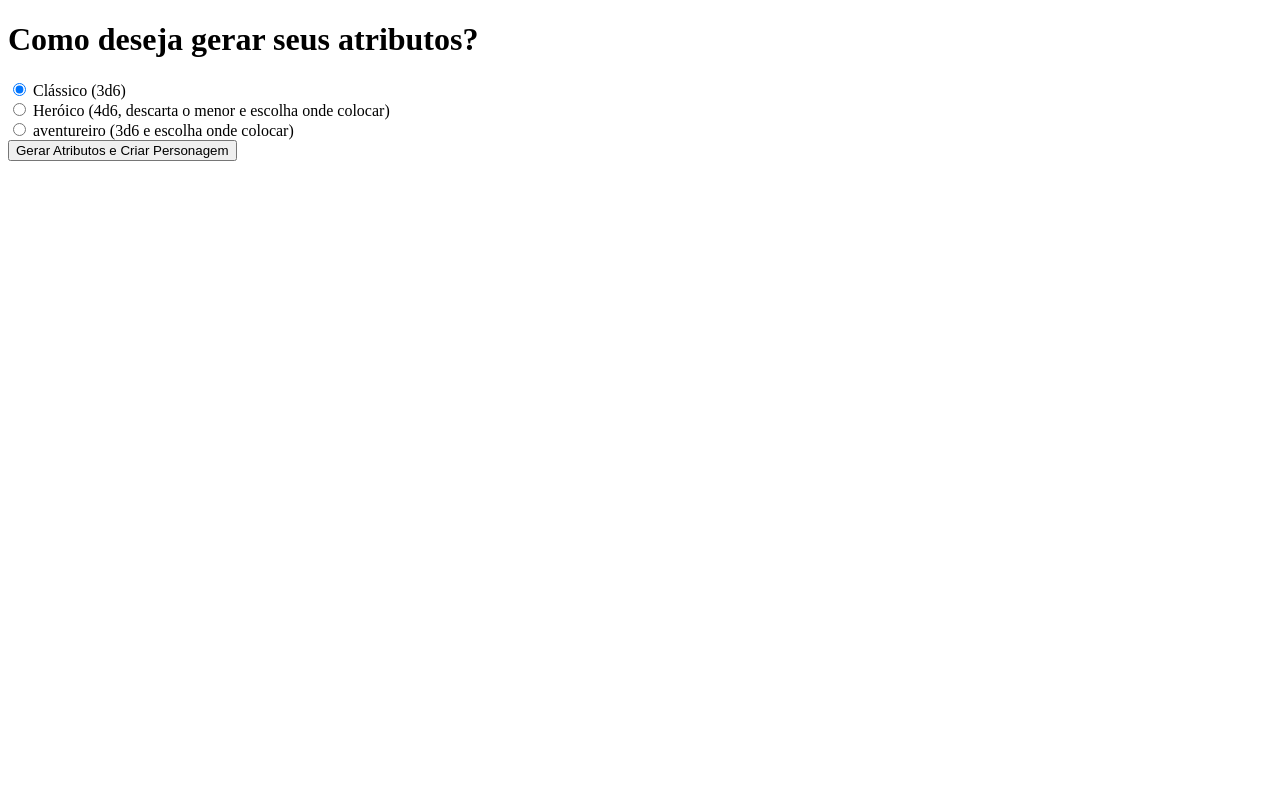
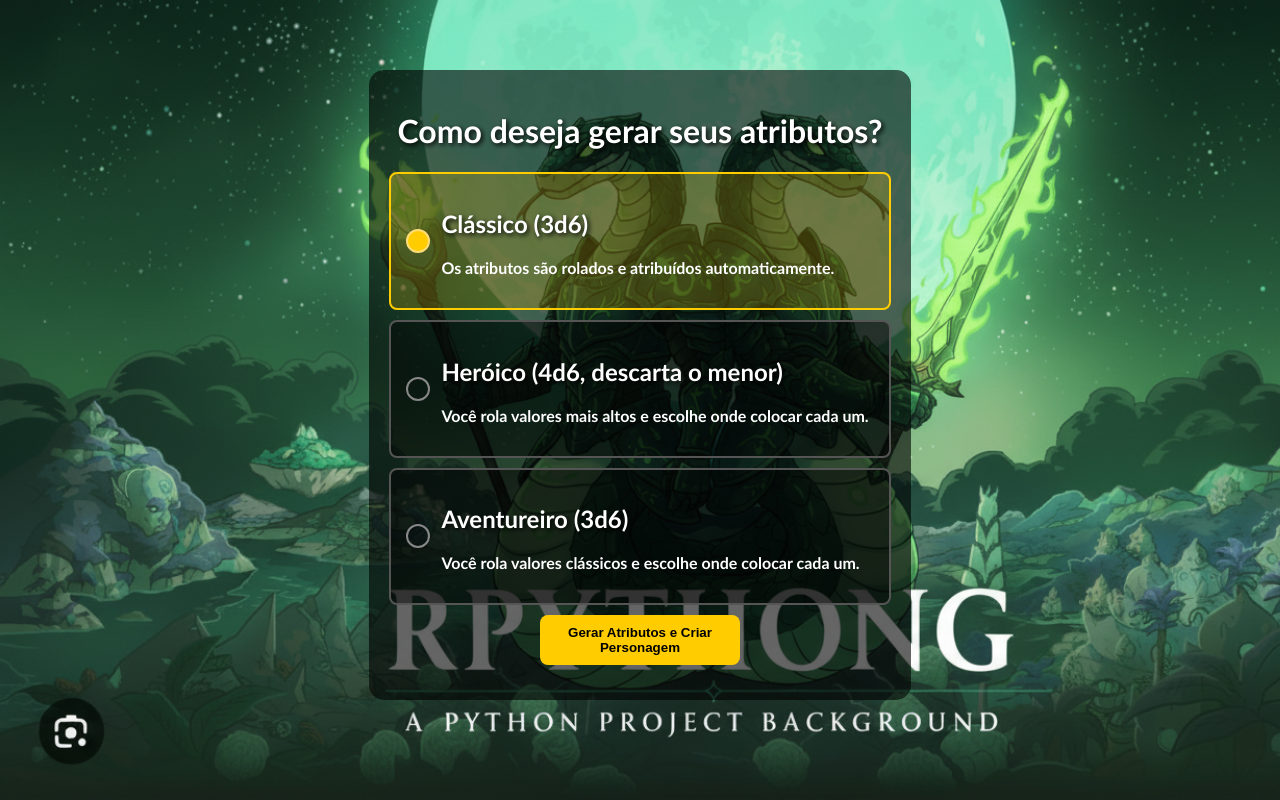
Before and after one commit to leuoreiz/Projeto-Pyhton, a Flask app: page /atributos in a window 1280 px wide. Run offline with Flask 3, Linux system fonts and the light colour scheme; the visitor is signed in with stand-in values (Sample User, id 1).

Commit message:
finalizad0

```diff
--- a/app.py
+++ b/app.py
@@ -6,7 +6,7 @@ import models.geracao_atributos as geracao_atributos
 
 app = Flask(__name__)
 # Chave secreta necessária para que as sessões funcionem
-app.secret_key = 'sua_chave_secreta_muito_segura_aqui'
+app.secret_key = 'sunga_branca'
 
 
 @app.route("/", methods=["GET", "POST"])
@@ -25,41 +25,85 @@ def index():
 
 @app.route("/atributos", methods=["GET", "POST"])
 def escolher_atributos():
-    """Página para escolher o modo de rolagem de atributos."""
+
     if 'nome' not in session:
         return redirect(url_for('index'))  # Redireciona se os dados básicos não existirem
 
     if request.method == "POST":
         modo = request.form.get("modo")
-        atributos_finais = {}
+
+        # Modo Clássico cria o personagem diretamente
         if modo == "1":
-            atributos_finais = geracao_atributos.gerar_atributos_classico()
-        elif modo in ["2", "3"]:
-            if modo == "2":
-                atributos_finais = list(geracao_atributos.gerar_atributos_heroico())
-            else:
-                atributos_finais = list(geracao_atributos.gerar_atributos_aventureiro())
-        else:
-            atributos_finais = geracao_atributos.gerar_atributos_classico()
+            atributos = geracao_atributos.gerar_atributos_classico()
+
+            classe_obj = CLASSES_DISPONIVEIS[session["id_classe"]]
+            raca_obj = RACAS_DISPONIVEIS[session["id_raca"]]
+
+            heroi = Personagem(
+                nome=session["nome"],
+                classe=classe_obj,
+                raca=raca_obj,
+            )
+            heroi.atributos = atributos
+            session["heroi"] = heroi.to_dict()
+            return redirect(url_for("mostrar_personagem"))
+
+        # Outros modos redirecionam para a distribuição
+        elif modo == "2":  # heróico
+            valores = geracao_atributos.gerar_atributos_heroico()
+        elif modo == "3":  # aventureiro
+            valores = geracao_atributos.gerar_atributos_aventureiro()
+        else: # Se nenhum modo for selecionado, volta
+            return redirect(url_for("escolher_atributos"))
+
+        session["valores"] = valores
+        session["modo_atributos"] = modo
+        return redirect(url_for("distribuir_atributos"))
+
+    return render_template("atributos.html")
 
 
-        classe_obj = CLASSES_DISPONIVEIS[session['id_classe']]
-        raca_obj = RACAS_DISPONIVEIS[session['id_raca']]
+@app.route("/distribuir", methods=["GET", "POST"])
+def distribuir_atributos():
+    valores = session.get("valores")
+    modo = session.get("modo_atributos")
 
-        # Cria a instância do personagem passando os objetos
+    if not valores:
+        return redirect(url_for("escolher_atributos"))
+
+    atributos_nomes = ["Força", "Destreza", "Constituição", "Inteligência", "Sabedoria", "Carisma"]
+
+    if request.method == "POST":
+        valores_usados = [int(v) for v in request.form.values()]
+        if sorted(valores_usados) != sorted(valores):
+            # Adicionar uma mensagem de erro aqui seria ideal
+            return redirect(url_for('distribuir_atributos'))
+
+        atributos_finais = {}
+        for nome in atributos_nomes:
+            escolha = request.form.get(nome)
+            if escolha:
+                atributos_finais[nome] = int(escolha)
+
+        # Cria personagem
+        classe_obj = CLASSES_DISPONIVEIS[session["id_classe"]]
+        raca_obj = RACAS_DISPONIVEIS[session["id_raca"]]
+
         heroi = Personagem(
-            nome=session['nome'],
+            nome=session["nome"],
             classe=classe_obj,
-            raca=raca_obj
+            raca=raca_obj,
         )
         heroi.atributos = atributos_finais
+        session["heroi"] = heroi.to_dict()
 
-        # Armazena o herói na sessão usando o método to_dict()
-        session['heroi'] = heroi.to_dict()
+        # Limpa os dados temporários da sessão
+        session.pop("valores", None)
+        session.pop("modo_atributos", None)
 
-        return redirect(url_for('mostrar_personagem'))
+        return redirect(url_for("mostrar_personagem"))
 
-    return render_template("atributos.html")
+    return render_template("distribuir.html", valores=valores, atributos=atributos_nomes, modo=modo)
 
 
 @app.route("/personagem")
--- a/static/style.css
+++ b/static/style.css
@@ -1,9 +1,10 @@
 body {
     margin: 0;
-    padding: 0;
+    padding: 20px;
     font-family: 'Trebuchet MS', sans-serif;
     background-image: url('imgs/fundobg.png');
     background-size: cover;
+    background-attachment: fixed; /* Mantém o fundo fixo ao rolar a página */
     color: #fff;
     text-align: center;
 }
@@ -38,8 +99,65 @@ button {
     background-color: #ffcc00;
     font-weight: bold;
     cursor: pointer;
+    transition: background-color 0.3s;
 }
 
 button:hover {
     background-color: #ffaa00;
 }
+
+a {
+    color: #ffcc00;
+    text-decoration: none;
+    font-weight: bold;
+}
+
+a:hover {
+    text-decoration: underline;
+}
+
+/* --- ESTILO PARA TRANSFORMAR RADIO EM BOTÕES DE SELEÇÃO --- */
+.modo-selecao-container input[type="radio"] {
+    display: none;
+}
+
+.modo-opcao {
+    display: block;
+    position: relative;
+    background-color: rgba(0, 0, 0, 0.5);
+    border: 2px solid #555;
+    border-radius: 8px;
+    padding: 15px 20px;
+    padding-left: 50px;
+    margin-bottom: 10px;
+    cursor: pointer;
+    transition: all 0.2s ease;
+    text-align: left;
+}
+
+.modo-opcao::before {
+    content: '';
+    position: absolute;
+    left: 15px;
+    top: 50%;
+    transform: translateY(-50%);
+    width: 20px;
+    height: 20px;
+    border: 2px solid #888;
+    border-radius: 50%;
+    transition: all 0.2s ease;
+}
+
+.modo-opcao:hover {
+    border-color: #ffcc00;
+}
+
+.modo-selecao-container input[type="radio"]:checked + .modo-opcao {
+    background-color: rgba(255, 204, 0, 0.2);
+    border-color: #ffcc00;
+}
+
+.modo-selecao-container input[type="radio"]:checked + .modo-opcao::before {
+    background-color: #ffcc00;
+    border-color: #ffde7a;
+}
--- a/templates/atributos.html
+++ b/templates/atributos.html
@@ -1,20 +1,44 @@
 <!DOCTYPE html>
-<html lang="en">
+<html lang="pt-br">
 <head>
     <meta charset="UTF-8">
     <title>Escolha seus Atributos</title>
+    <link rel="stylesheet" href="{{ url_for('static', filename='style.css') }}">
 </head>
 <body>
-    <h1>Como deseja gerar seus atributos?</h1>
     <form method="post">
-        <input type="radio" id="classico" name="modo" value="1" checked>
-        <label for="classico">Clássico (3d6)</label><br>
+        <h1>Como deseja gerar seus atributos?</h1>
 
-        <input type="radio" id="heroico" name="modo" value="2">
-        <label for="heroico">Heróico (4d6, descarta o menor e escolha onde colocar)</label><br>
+        <div class="modo-selecao-container">
 
-        <input type="radio" id="aventureiro" name="modo" value="3">
-        <label for="aventureiro">aventureiro (3d6 e escolha onde colocar)</label><br>
+            <!-- Opção 1: Clássico -->
+            <label>
+                <input type="radio" name="modo" value="1" checked>
+                <div class="modo-opcao">
+                    <h2>Clássico (3d6)</h2>
+                    <p>Os atributos são rolados e atribuídos automaticamente.</p>
+                </div>
+            </label>
+
+            <!-- Opção 2: Heróico -->
+            <label>
+                <input type="radio" name="modo" value="2">
+                <div class="modo-opcao">
+                    <h2>Heróico (4d6, descarta o menor)</h2>
+                    <p>Você rola valores mais altos e escolhe onde colocar cada um.</p>
+                </div>
+            </label>
+
+            <!-- Opção 3: Aventureiro -->
+            <label>
+                <input type="radio" name="modo" value="3">
+                <div class="modo-opcao">
+                    <h2>Aventureiro (3d6)</h2>
+                    <p>Você rola valores clássicos e escolhe onde colocar cada um.</p>
+                </div>
+            </label>
+
+        </div>
 
         <button type="submit">Gerar Atributos e Criar Personagem</button>
     </form>
--- a/templates/personagem.html
+++ b/templates/personagem.html
@@ -6,6 +6,7 @@
   <title>Ficha do Personagem</title>
 </head>
 <body>
+  <div class="ficha-container">
   <h1>Ficha do Personagem</h1>
   <p><strong>Nome:</strong> {{ heroi.nome }}</p>
   <p><strong>Classe:</strong> {{ heroi.classe }}</p>
@@ -20,5 +21,6 @@
   </ul>
 
   <a href="/">Criar outro personagem</a>
+  </div>
 </body>
 </html>
```
Also changed, not shown: other parts of static/style.css (+60 -0 lines), models/geracao_atributos.py (+26 -46 lines), templates/distribuir.html (added, +31 -0 lines), templates/escolherAtributos.html (deleted).
